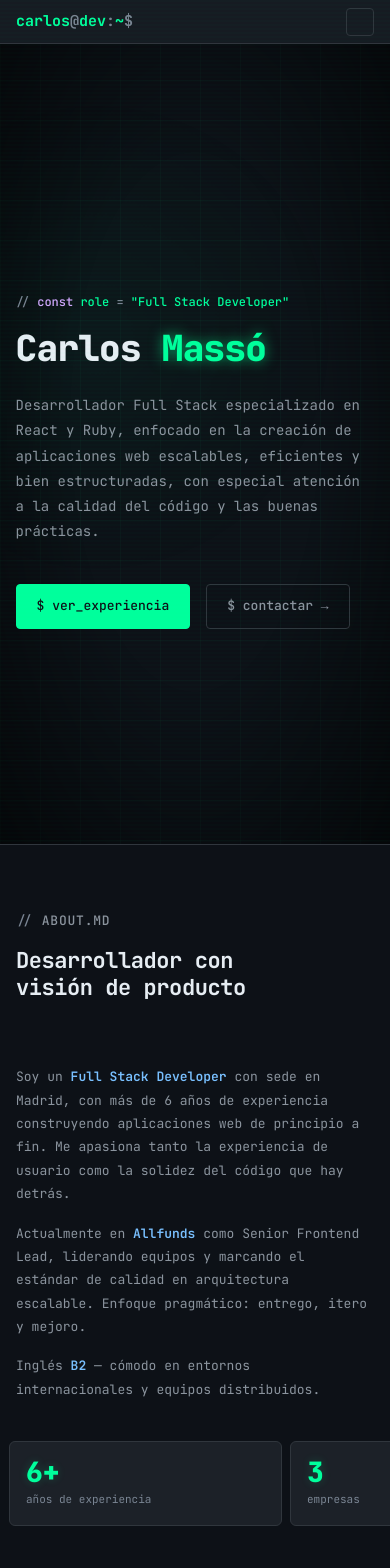
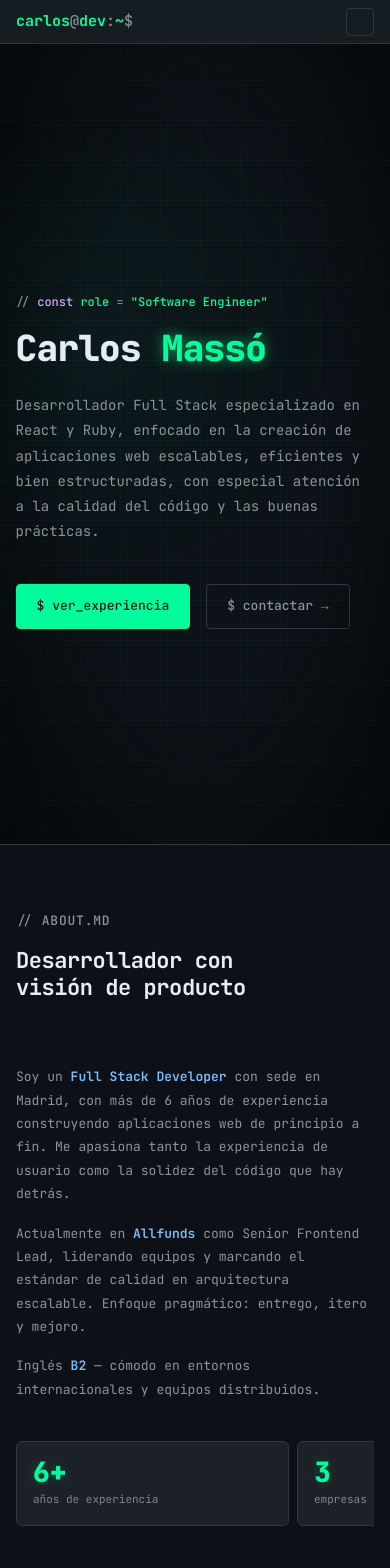
Before and after one commit to Carlosmasso/portfolio, a React (Vite) app: page / in a window 390 px wide. Shown: the top 1568 px of the page. Built offline with nearby package versions, Linux system fonts and the light colour scheme.

Commit message:
more changes

```diff
--- a/index.html
+++ b/index.html
@@ -14,7 +14,7 @@
     <link rel="shortcut icon" href="/favicon.ico" />
     <link rel="apple-touch-icon" sizes="180x180" href="/apple-touch-icon.png" />
     <link rel="manifest" href="/site.webmanifest" />
-    <title>Carlos Massó — Full Stack Developer</title>
+    <title>Carlos Massó — Software Engineer</title>
   </head>
   <body>
     <div id="root"></div>
--- a/src/components/About.jsx
+++ b/src/components/About.jsx
@@ -5,7 +5,7 @@ const stats = [
   { num: '6+', desc: 'años de experiencia' },
   { num: '3', desc: 'empresas' },
   { num: '∞', desc: 'componentes' },
-  { num: '1', desc: 'pasión: el código' },
+  { num: '1', desc: 'pasión por el código' },
 ]
 
 export default function About() {
--- a/src/components/Experience.jsx
+++ b/src/components/Experience.jsx
@@ -9,7 +9,7 @@ const jobs = [
     points: [
       'Liderazgo técnico del equipo frontend: mentoring, code reviews y estándares de calidad.',
       'Arquitecturas frontend escalables con ReactJS.',
-      'Desarrollo full-stack con Ruby on Rails e integración con APIs REST.',
+      'Desarrollo full-stack con Ruby on Rails e integración con GraphQL.',
       'Ciclo completo del producto web: UI → despliegue en producción.',
       'Optimización de UX y rendimiento en plataformas de alto tráfico.',
     ],
--- a/src/components/Hero.jsx
+++ b/src/components/Hero.jsx
@@ -10,7 +10,7 @@ export default function Hero() {
           <span className="keyword">const </span>
           <span className="string">role</span>
           <span className="comment"> = </span>
-          <span className="string">"Full Stack Developer"</span>
+          <span className="string">"Software Engineer"</span>
         </div>
         <h1 className="hero-name">
           Carlos <span className="accent">Massó</span>
--- a/src/index.css
+++ b/src/index.css
@@ -777,7 +777,7 @@ section {
 }
 .skills-grid {
   display: grid;
-  grid-template-columns: repeat(auto-fill, minmax(200px, 1fr));
+  grid-template-columns: 1fr 1fr 1fr;
   gap: var(--space-sm);
 }
 .skill-category {
@@ -1281,7 +1281,6 @@ footer {
     overflow-x: auto;
     scroll-snap-type: x mandatory;
     -webkit-overflow-scrolling: touch;
-    margin: 0 calc(-1 * var(--space-md));
     padding: 0 var(--space-md) var(--space-sm);
     scrollbar-width: none;
   }
```
